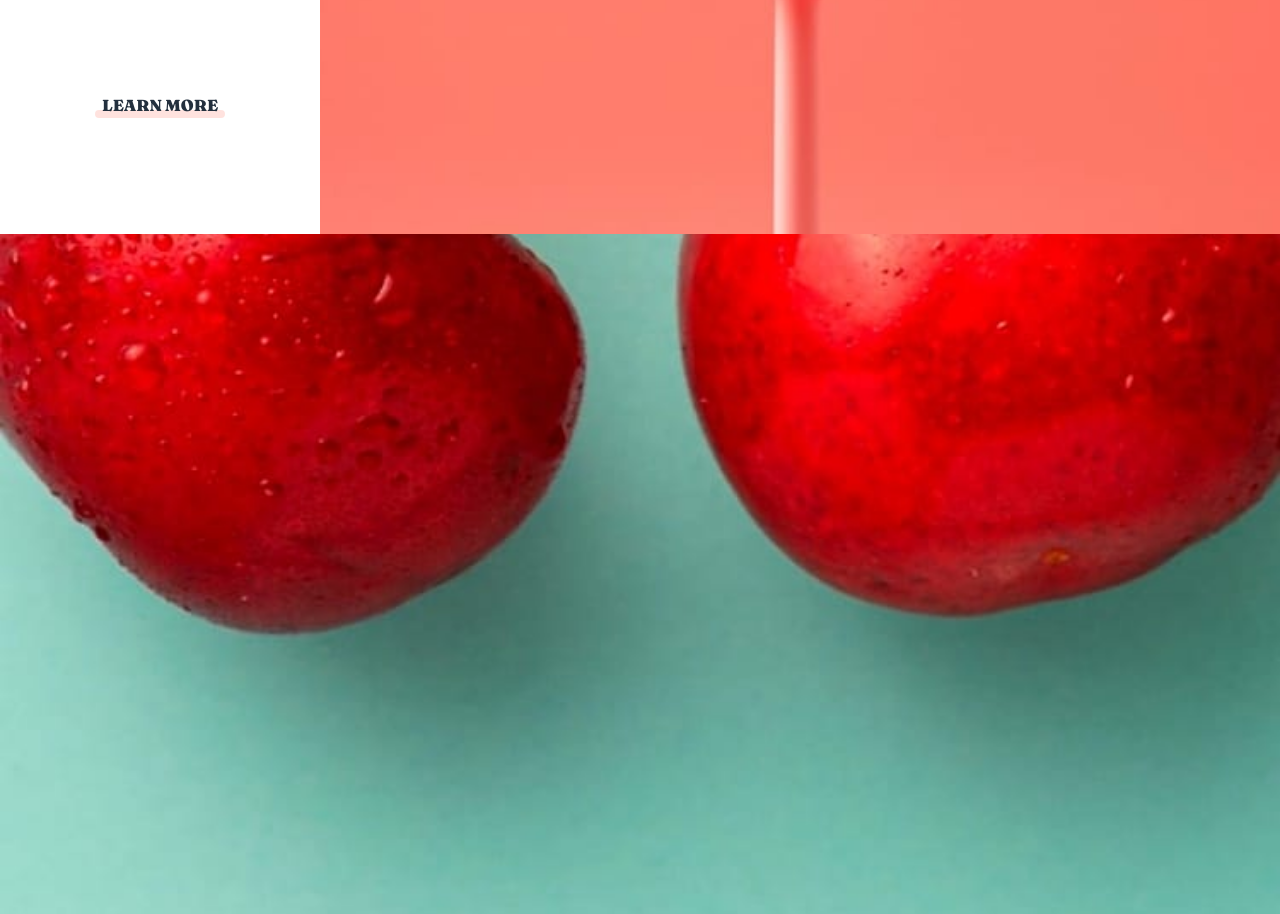
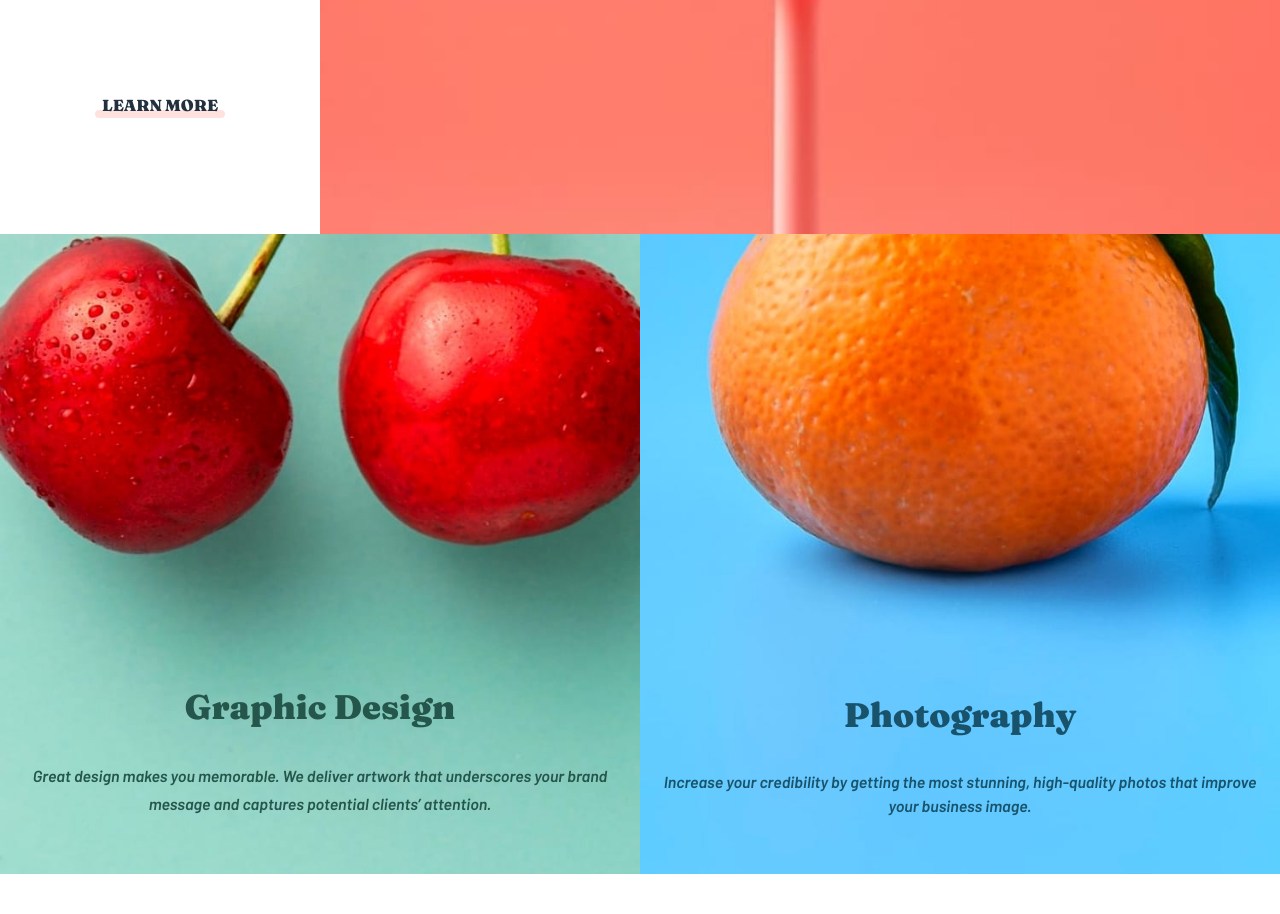
Before and after one commit to alex-kyriakou/sunnyside-agency-landing-page, a plain HTML site: page index.html in a window 1280 px wide. Shown: the part 2486-3400 px from the top of the page. After the commit the page ends 3360 px from the top, so only its background shows below. Drawn offline with Linux system fonts and the light colour scheme.

Commit message:
photography section

```diff
--- a/index.html
+++ b/index.html
@@ -99,25 +99,46 @@
       </section>
       <!-- Audience section Ends -->
       <!-- Graphic Design Section Starts -->
-      <section aria-labelledby="#design">
-        <div class="aspect-height design-img"></div>
-        <div class="text-group grid gap-6 px-4 py-14 md:text-center">
-          <h2 id="design" class="text-xl text-neutral1 font-header">
-            Graphic design
+      <div class="flex flex-wrap">
+        <section
+          class="flex-child aspect-dynamic grid px-4 py-14"
+          aria-labelledby="#design"
+        >
+          <div class="grid gap-6 align-self-end">
+            <h2 id="design" class="text-lg text-green--dark font-header">
+              Graphic Design
             </h2>
-          <p class="font-body text-neutral4">
+            <p class="font-body text-green--dark">
               Great design makes you memorable. We deliver artwork that
               underscores your brand message and captures potential clients’
               attention.
             </p>
           </div>
         </section>
+
+        <!-- Graphic Design Section Ends -->
+        <!-- Photography Section start  -->
+
+        <section
+          class="flex-child aspect-dynamic text-group grid gap-6 px-4 py-14"
+          aria-labelledby="#photography"
+        >
+          <div class="grid gap-6 align-self-end">
+            <h2 id="photography" class="text-lg text-blue font-header">
+              Photography
+            </h2>
+            <p class="font-body text-blue">
+              Increase your credibility by getting the most stunning,
+              high-quality photos that improve your business image.
+            </p>
+          </div>
+        </section>
+      </div>
     </main>
 
     <!--
-     Photography
-    Increase your credibility by getting the most stunning, high-quality photos
-    that improve your business image. Client testimonials We put our trust in
+
+     Client testimonials We put our trust in
     Sunnyside and they delivered, making sure our needs were met and deadlines
     were always hit. Emily R. Marketing Director Sunnyside’s enthusiasm coupled
     with their keen interest in our brand’s success made it a satisfying and
--- a/style.scss
+++ b/style.scss
@@ -180,6 +180,10 @@ $textSizes: (
   }
 }
 
+.align-self-end {
+  align-self: flex-end;
+}
+
 .text-group {
   place-items: center;
   max-width: 40ch;
@@ -217,7 +221,7 @@ $textSizes: (
   background-position: center center;
 
   max-width: 100%;
-  display: block;
+  // display: block;
 }
 
 img {
@@ -341,10 +345,21 @@ main {
   width: 100vw;
 }
 
-.aspect-height {
-  aspect-ratio: 1/1;
-  height: 100vh;
-  width: 100%;
+.aspect-dynamic {
+  @include minQuery(
+    aspect-ratio,
+    initial,
+    (
+      $md: "1/1",
+    )
+  );
+  @include minQuery(
+    min-height,
+    100vh,
+    (
+      $md: initial,
+    )
+  );
 }
 
 // IMG Queries and Properties
@@ -382,3 +397,28 @@ main {
 
   @include imgProperties();
 }
+
+[aria-labelledby="#design"] {
+  line-height: 1.75;
+
+  @include minQuery(
+    background-image,
+    url(images/mobile/image-graphic-design.jpg),
+    (
+      $lg: url(images/desktop/image-graphic-design.jpg),
+    )
+  );
+  @include imgProperties();
+}
+[aria-labelledby="#photography"] {
+  line-height: 1.75;
+
+  @include minQuery(
+    background-image,
+    url(images/mobile/image-photography.jpg),
+    (
+      $lg: url(images/desktop/image-photography.jpg),
+    )
+  );
+  @include imgProperties();
+}
```
Also changed, not shown: style.css, 1 other file. Lines whose indentation alone changed are shown as unchanged.
